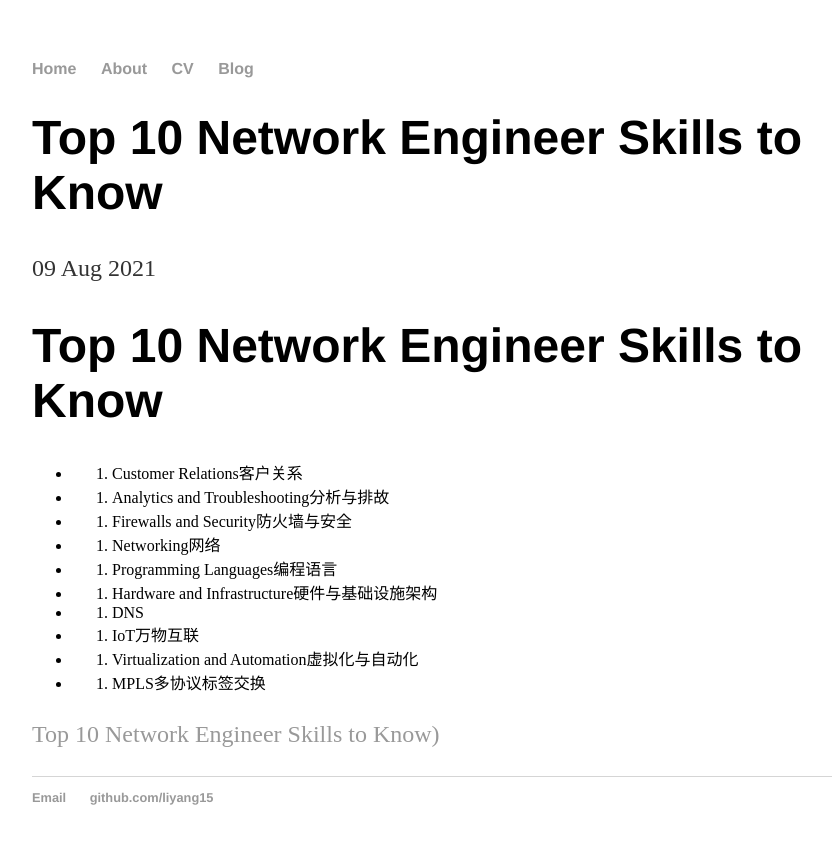
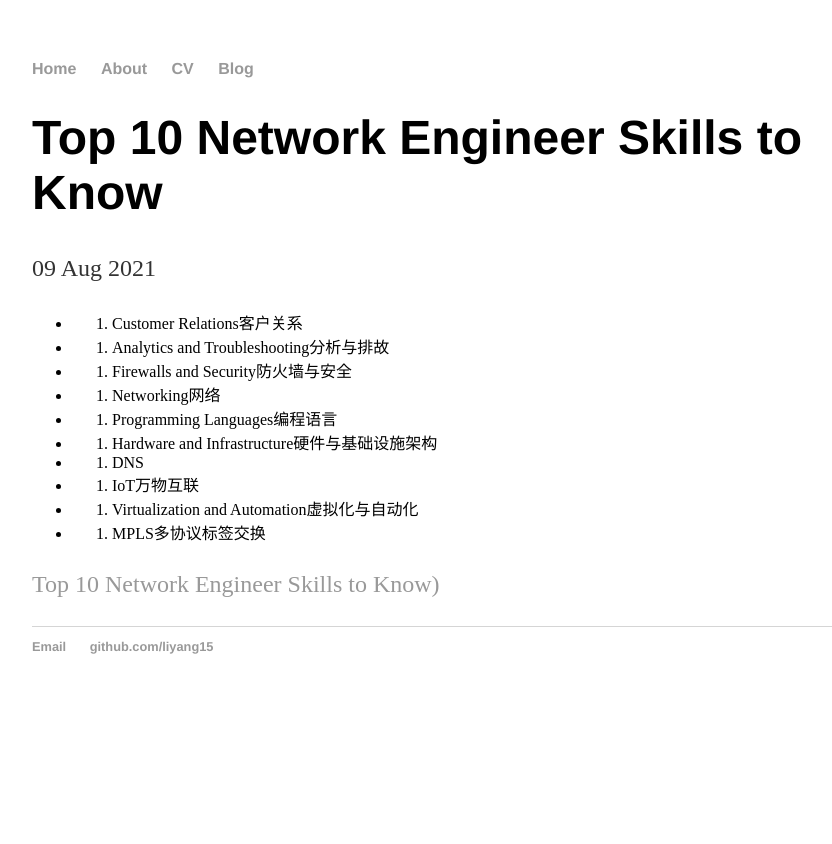
Before and after one commit to liyang15/liyang15.github.io, a Jekyll site: the page built from _posts/2021-8-9-Top-10-Network-Engineer-Skills-to-Know.md, in a window 1280 px wide. Shown: the top 844 px of the page, without its empty margins (160-992 px from the left). Built offline with Jekyll 4.4.1, drawn with Linux system fonts in a browser that asks for light colours.

Commit message:
Update 2021-8-9-Top-10-Network-Engineer-Skills-to-Know.md

```diff
--- a/_posts/2021-8-9-Top-10-Network-Engineer-Skills-to-Know.md
+++ b/_posts/2021-8-9-Top-10-Network-Engineer-Skills-to-Know.md
@@ -5,8 +5,6 @@ categories: Skills
 tags: Network Engineer
 date: 2021-8-9
 ---
-
-# Top 10 Network Engineer Skills to Know
 
 - 1. Customer Relations客户关系
 - 2. Analytics and Troubleshooting分析与排故
```
